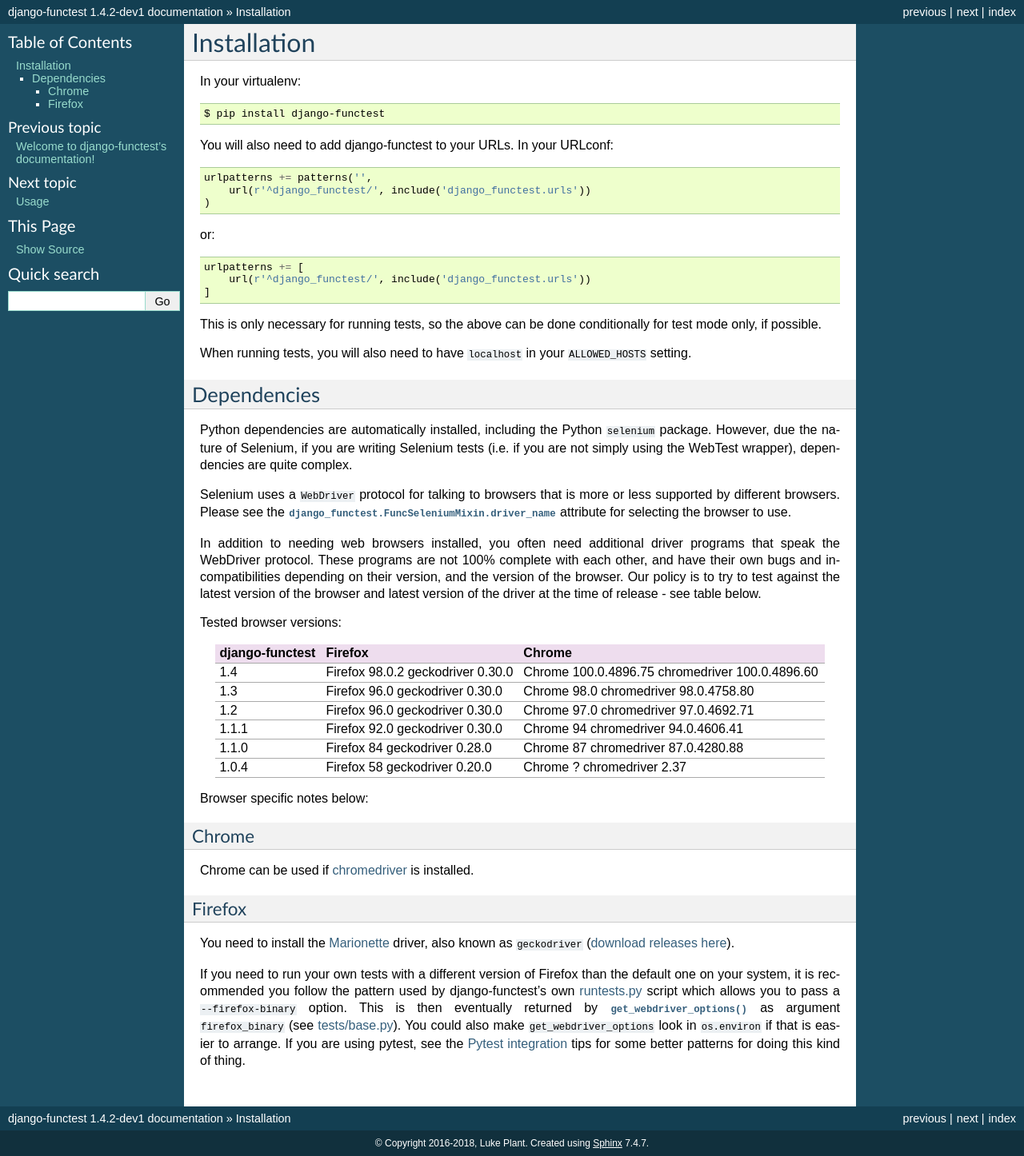
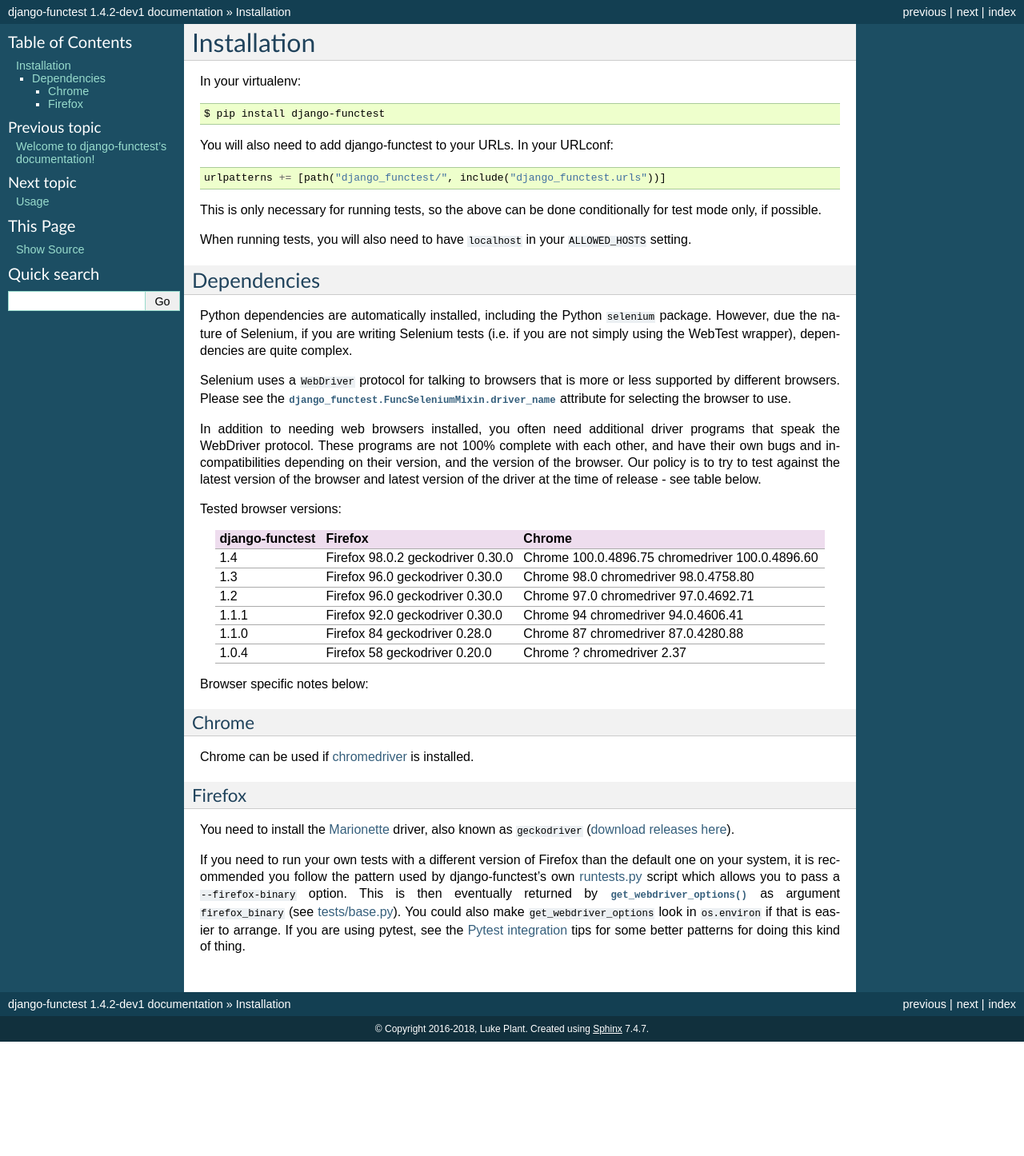
Before and after one commit to django-functest/django-functest, a Sphinx documentation site: the page built from docs/installation.rst, in a window 1280 px wide. Shown: the whole page at 80% size. Built offline with Sphinx 7.4.7, drawn with Linux system fonts in a browser that asks for light colours; after the commit the page ends 1303 px from its top, so only the background shows below that.

Commit message:
More modern way of adding URLs

```diff
--- a/docs/installation.rst
+++ b/docs/installation.rst
@@ -8,15 +8,7 @@
 
 You will also need to add django-functest to your URLs. In your URLconf::
 
-  urlpatterns += patterns('',
-      url(r'^django_functest/', include('django_functest.urls'))
-  )
-
-or::
-
-  urlpatterns += [
-      url(r'^django_functest/', include('django_functest.urls'))
-  ]
+  urlpatterns += [path("django_functest/", include("django_functest.urls"))]
 
 
 This is only necessary for running tests, so the above can be done conditionally
```
